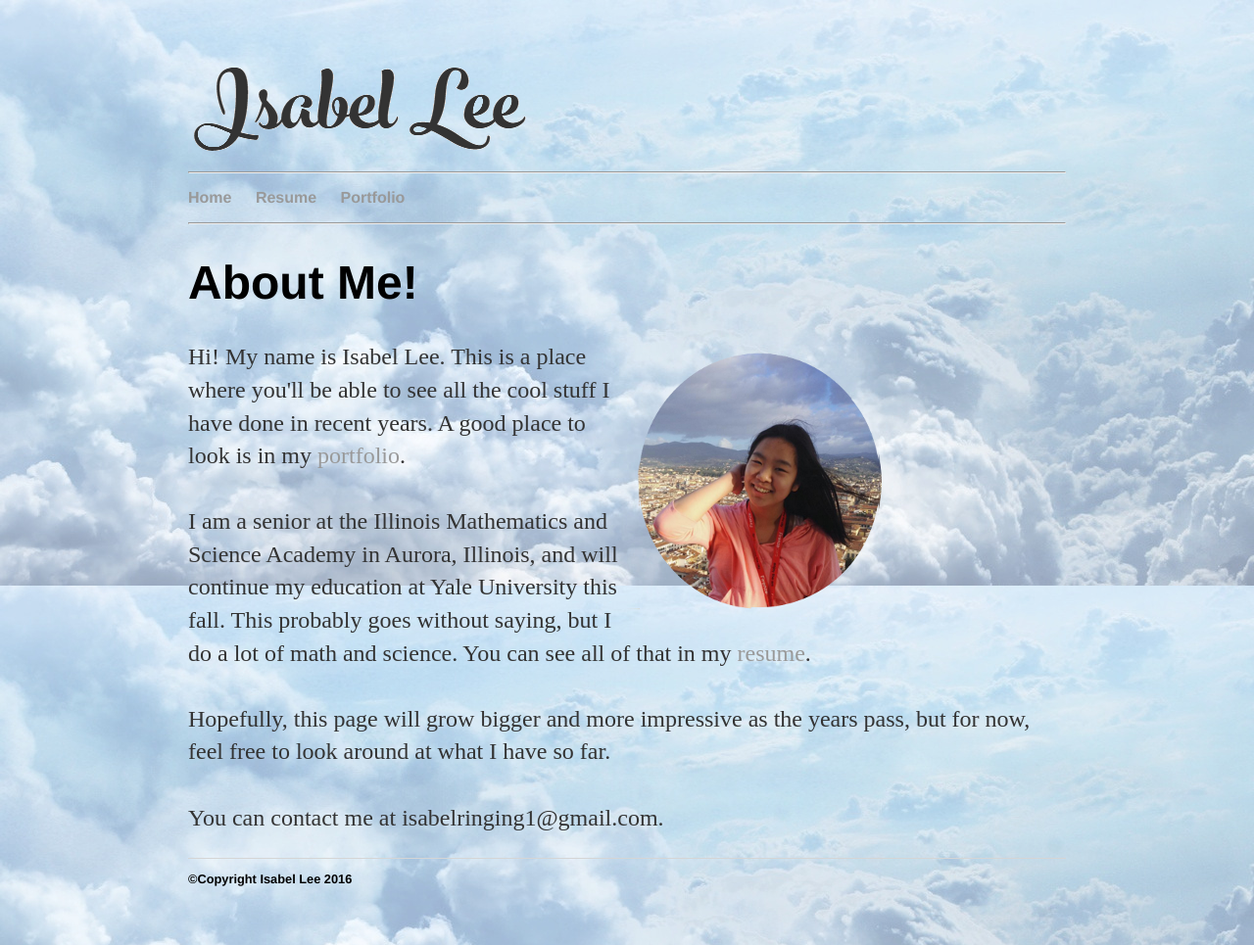
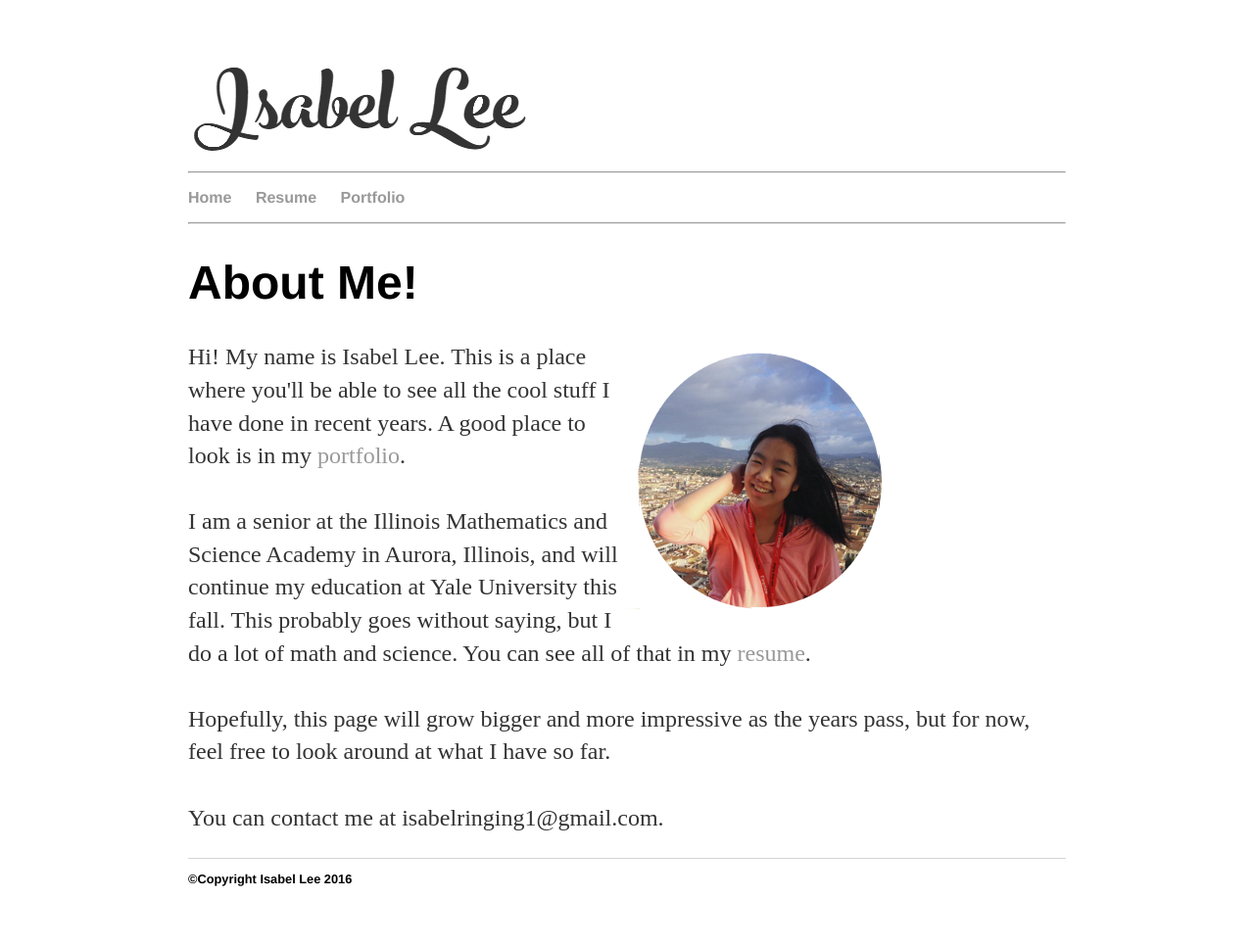
Before and after one commit to isabelringing1/old_website, a Jekyll site: the page built from index.html, in a window 1280 px wide. Shown: the whole page at 98% size. Built offline with Jekyll 4.4.1, drawn with Linux system fonts in a browser that asks for light colours.

Commit message:
Update default.html

```diff
--- a/_layouts/default.html
+++ b/_layouts/default.html
@@ -11,7 +11,6 @@
 			<hr>
 		</head>
 		<body>
-			<body background="clouds.jpg">
 			<nav>
 	    		<ul>
 	        		<li><a href="/">Home</a></li>
```
